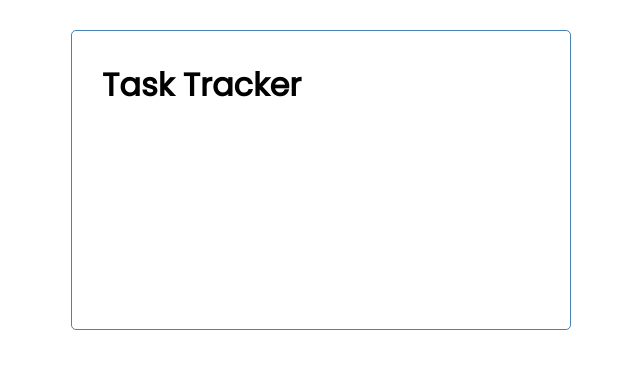
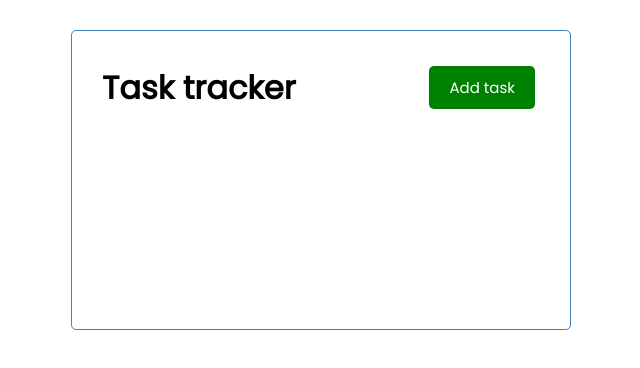
Before and after one commit to Lunac123/vue-task-tracker, a Vue app: page / in a window 1280 px wide. Shown: the top 368 px of the page, without its empty margins (319-959 px from the left). Built offline with nearby package versions, Linux system fonts and the light colour scheme.

Commit message:
added clickable button

```diff
--- a/src/App.vue
+++ b/src/App.vue
@@ -1,18 +1,18 @@
 <template>
   <div class="container">
-    <Header />
+    <Header title="Task tracker" span="world" />
   </div>
 </template>
 
 <script>
-import Header from './components/Header'
+import Header from './components/Header';
 
 export default {
   name: 'App',
   components: {
-    Header
-  }
-}
+    Header,
+  },
+};
 </script>
 
 <style>
--- /dev/null
+++ b/src/components/Button.vue
@@ -0,0 +1,18 @@
+<template>
+  <button @click="onClick()" :style="{ background: color }" class="btn">{{ text }}</button>
+</template>
+
+<script>
+export default {
+  name: 'Button',
+  props: {
+    color: String,
+    text: String,
+  },
+  methods: {
+    onClick() {
+      console.log('clicked');
+    },
+  },
+};
+</script>
--- a/src/components/Header.vue
+++ b/src/components/Header.vue
@@ -1,12 +1,21 @@
 <template>
   <header>
-    <h1>Task Tracker</h1>
+    <h1>{{ title }}</h1>
+    <Button text="Add task" color="green" />
   </header>
 </template>
 
 <script>
+import Button from './Button';
 export default {
+  components: {
+    Button,
+  },
   name: 'Header',
+  //props: ['title', 'span'],
+  props: {
+    title: String,
+  },
 };
 </script>
 
```
